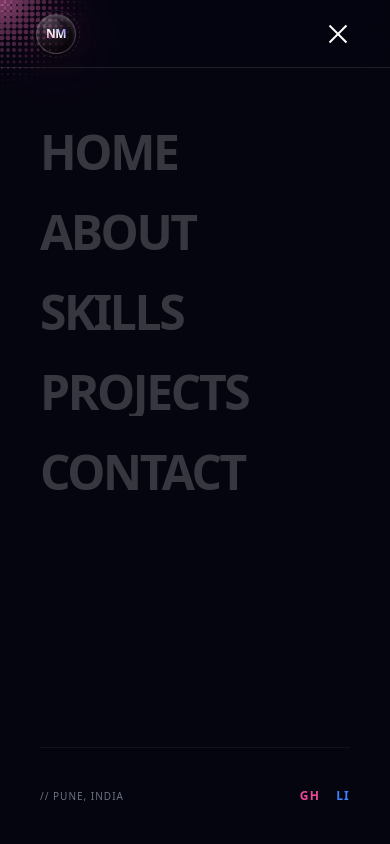
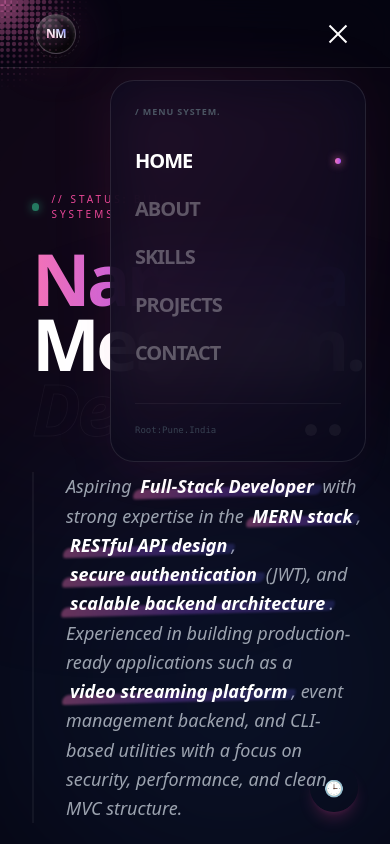
Before and after one commit to Reckz69/Portfolio, a React app in the folder frontend/: page / in a window 390 px wide. Both pictures are taken after a click on the button 338 px from the left and 33 px from the top of the page. Shown: the top 844 px of the page. Built offline with nearby package versions, Linux system fonts and the light colour scheme; the HTML template or start-up script is replaced by a standard one.

Commit message:
added the dropdowm for mobile interface v2

```diff
--- a/frontend/src/components/Navbar.jsx
+++ b/frontend/src/components/Navbar.jsx
@@ -1,6 +1,6 @@
-import React, { useState } from "react"; // Added useState
+import React, { useState } from "react";
 import { Link, useLocation } from "react-router-dom";
-import { motion, AnimatePresence } from "framer-motion"; // Added AnimatePresence
+import { motion, AnimatePresence } from "framer-motion";
 import { Logo } from "./Logo";
 
 export default function Navbar() {
@@ -15,15 +15,36 @@ export default function Navbar() {
     { name: "Contact", path: "/contact" },
   ];
 
-  const menuVars = {
-    initial: { scaleY: 0 },
-    animate: { scaleY: 1, transition: { duration: 0.5, ease: [0.12, 0, 0.39, 0] } },
-    exit: { scaleY: 0, transition: { delay: 0.5, duration: 0.5, ease: [0.22, 1, 0.36, 1] } }
+  // ── 1. CREATIVE BENTO ANIMATION ──
+  const bentoVars = {
+    initial: {
+      opacity: 0,
+      scale: 0.7,
+      backdropFilter: "blur(0px)"
+    },
+    animate: {
+      opacity: 1,
+      scale: 1,
+      backdropFilter: "blur(30px)", // Intense glass blur
+      transition: {
+        duration: 0.4,
+        ease: [0.34, 1.56, 0.64, 1] // "Pop" elastic ease
+      }
+    },
+    exit: {
+      opacity: 0,
+      scale: 0.7,
+      backdropFilter: "blur(0px)",
+      transition: {
+        duration: 0.3,
+        ease: [0.36, 0, 0.66, -0.56] // Reverse "pop"
+      }
+    }
   };
 
-  const mobileLinkVars = {
-    initial: { y: "30vh", transition: { duration: 0.5, ease: [0.37, 0, 0.63, 1] } },
-    open: { y: 0, transition: { duration: 0.7, ease: [0, 0.55, 0.45, 1] } }
+  const linkVars = {
+    initial: { x: 20, opacity: 0 },
+    animate: { x: 0, opacity: 1 },
   };
 
   return (
@@ -74,57 +95,74 @@ export default function Navbar() {
             GitHub <span className="text-[10px]">↗</span>
           </a>
 
-          {/* HAMBURGER BUTTON */}
+          {/* HAMBURGER BUTTON (Increased Z-Index) */}
           <button
             onClick={() => setIsOpen(!isOpen)}
-            className="flex flex-col gap-[5px] md:hidden z-[1001] p-2"
+            className="flex flex-col gap-[5px] md:hidden z-[1100] p-2"
           >
-            <span className={`w-6 h-[2px] bg-white transition-all ${isOpen ? "rotate-45 translate-y-[7px]" : ""}`} />
+            <span className={`w-6 h-[2px] bg-white transition-all ${isOpen ? "rotate-45 translate-y-[7px] bg-pink-500" : ""}`} />
             <span className={`w-6 h-[2px] bg-white transition-all ${isOpen ? "opacity-0" : ""}`} />
-            <span className={`w-6 h-[2px] bg-white transition-all ${isOpen ? "-rotate-45 -translate-y-[7px]" : ""}`} />
+            <span className={`w-6 h-[2px] bg-white transition-all ${isOpen ? "-rotate-45 -translate-y-[7px] bg-pink-500" : ""}`} />
           </button>
         </div>
       </motion.nav>
 
-      {/* MOBILE DROPDOWN OVERLAY */}
+      {/* ── 2. NEW CREATIVE "BENTO" DROPDOWN ── */}
       <AnimatePresence>
         {isOpen && (
           <motion.div
-            variants={menuVars}
+            variants={bentoVars}
             initial="initial"
             animate="animate"
             exit="exit"
-            className="fixed inset-0 z-[999] bg-[#050510] origin-top flex flex-col p-10 pt-32"
+            // Specific Position: Top-Right, floating below Navbar
+            className="fixed top-20 right-6 z-[1050] w-64 p-6 bg-[#0a0a1c]/90 rounded-3xl border border-white/10 origin-top-right shadow-2xl shadow-pink-500/5"
           >
-            <div className="flex flex-col gap-8 h-full">
-              {navLinks.map((link, index) => (
-                <div key={link.name} className="overflow-hidden">
+            <div className="flex flex-col gap-5">
+
+              {/* Subtle category label */}
+              <span className="text-[9px] font-fira text-gray-600 uppercase tracking-widest font-bold mb-2">
+                 / Menu System.
+              </span>
+
+              {navLinks.map((link, index) => {
+                const isActive = location.pathname === link.path;
+                return (
                   <motion.div
-                    variants={mobileLinkVars}
-                    initial="initial"
-                    animate="open"
-                    transition={{ delay: 0.1 * index }} // Staggered entry
+                    key={link.name}
+                    variants={linkVars}
+                    transition={{ delay: 0.05 * index, ease: "circOut" }}
                   >
                     <Link
                       to={link.path}
                       onClick={() => setIsOpen(false)}
-                      className="text-5xl font-syne font-black text-white/20 hover:text-white transition-colors duration-500 uppercase tracking-tighter"
+                      className={`font-syne text-xl font-bold uppercase tracking-tighter flex items-center justify-between transition-colors duration-500 ${
+                        isActive ? "text-white" : "text-white/30 hover:text-white"
+                      }`}
                     >
-                      {link.name}
+                      <span>{link.name}</span>
+
+                      {/* Active indicator (Pink/Violet Gradient) */}
+                      {isActive && (
+                        <span className="w-1.5 h-1.5 rounded-full bg-gradient-to-r from-[#f472b6] to-[#a855f7] shadow-[0_0_8px_#f472b6]" />
+                      )}
                     </Link>
                   </motion.div>
-                </div>
-              ))}
+                );
+              })}
 
-              {/* Mobile Socials Footer */}
-              <div className="mt-auto border-t border-white/5 pt-10 flex justify-between items-center">
-                 <span className="text-[10px] font-fira text-gray-500 tracking-widest uppercase">// Pune, India</span>
-                 <div className="flex gap-4">
-                    <a href="#" className="text-pink-500 font-bold text-xs uppercase tracking-widest">GH</a>
-                    <a href="#" className="text-blue-500 font-bold text-xs uppercase tracking-widest">LI</a>
+              {/* Creative Socials Footer inside the bento */}
+              <div className="mt-4 border-t border-white/5 pt-5 flex justify-between items-center">
+                 <span className="text-[9px] font-mono text-gray-700">Root:Pune.India</span>
+                 <div className="flex gap-3">
+                    <a href="#" className="w-3 h-3 rounded-full bg-white/5 hover:bg-pink-500/20" />
+                    <a href="#" className="w-3 h-3 rounded-full bg-white/5 hover:bg-violet-500/20" />
                  </div>
               </div>
             </div>
+
+            {/* Subtle Gradient Shadow (Matches Hyper-Glass aesthetics) */}
+            <div className="absolute inset-0 rounded-3xl z-[-1] bg-gradient-to-br from-pink-500/10 to-transparent blur-[30px]" />
           </motion.div>
         )}
       </AnimatePresence>
```
